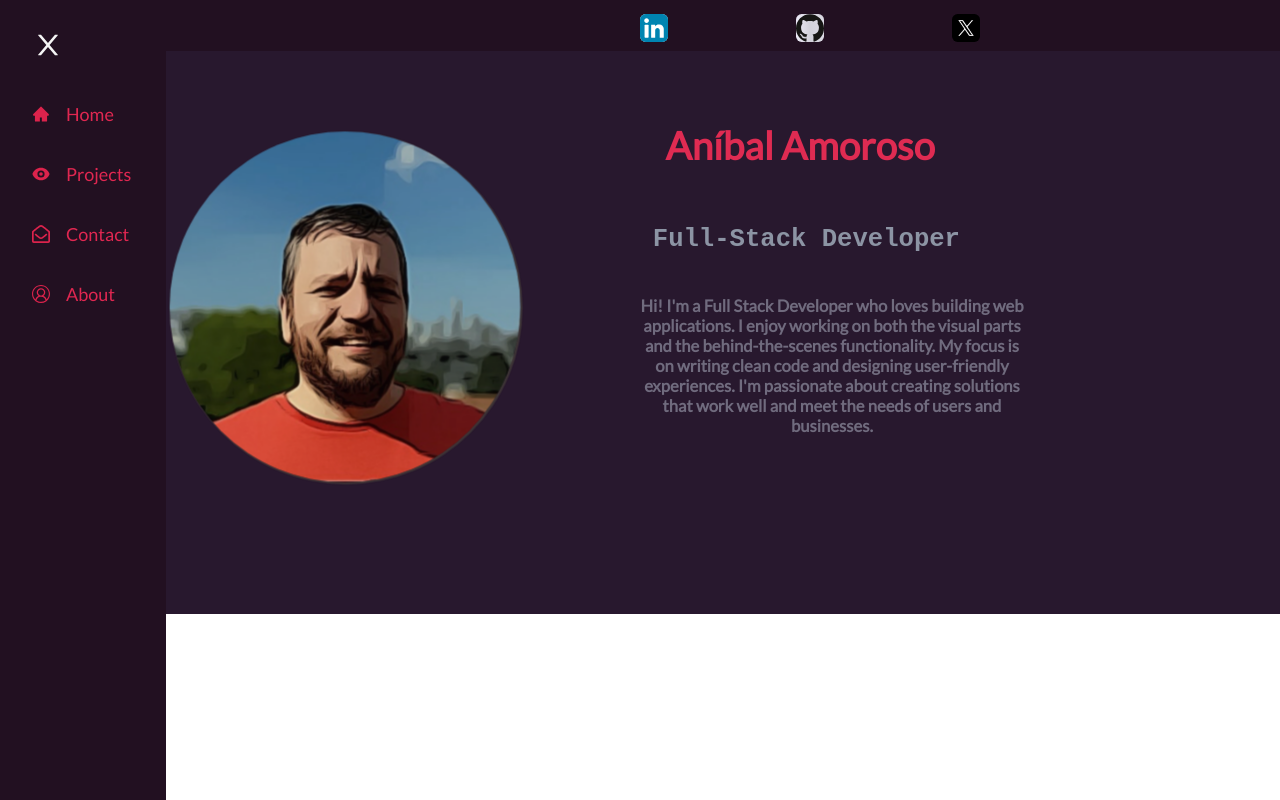
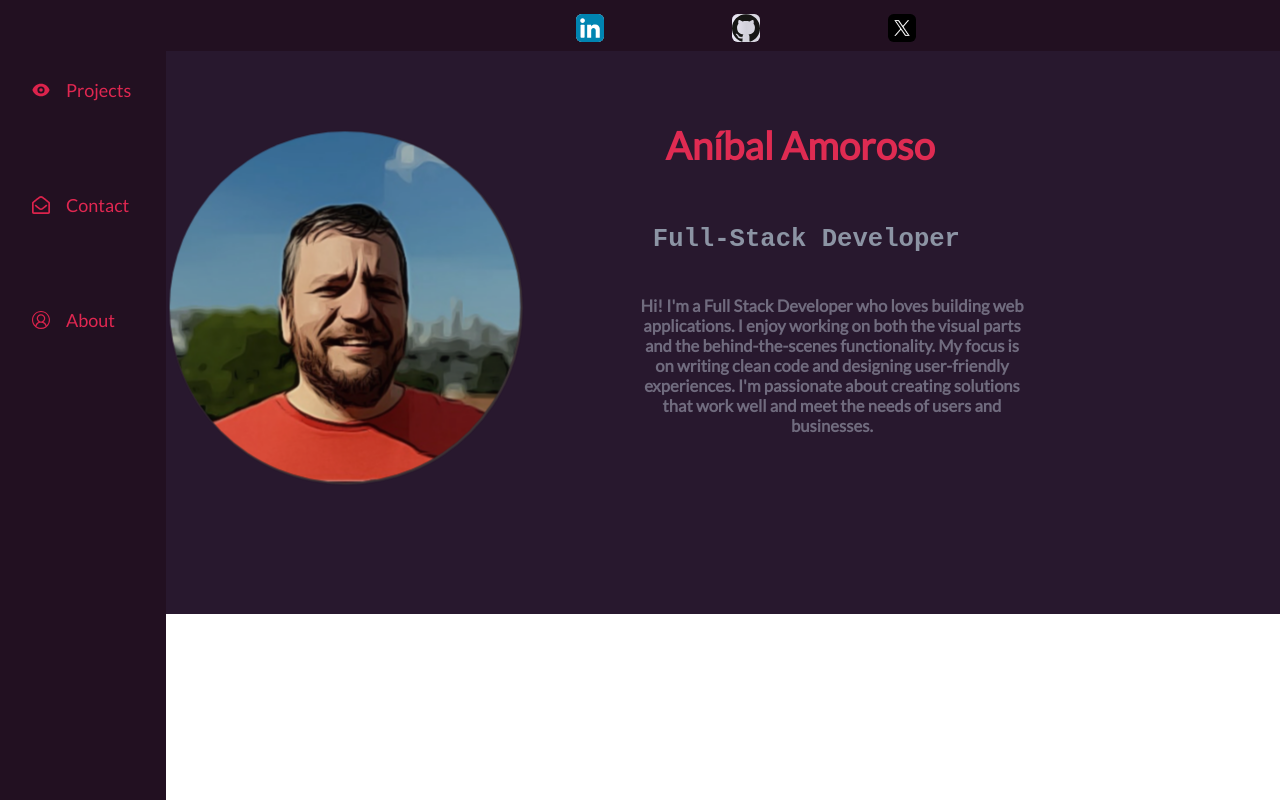
Before and after one commit to sjdev2212/portfoliosjdev, a React (Create React App) app: page / in a window 1280 px wide. Built offline with nearby package versions, Linux system fonts and the light colour scheme.

Commit message:
chore: Add carousel for task images and update navbar height and margin

```diff
--- a/src/Content.js
+++ b/src/Content.js
@@ -1,15 +1,15 @@
-/* import Carousel from '@itseasy21/react-elastic-carousel' */
-import './Content.css'
-import {useState} from 'react'
-/*  import task1 from './images/task-1.png'
-import task2 from './images/task-2.png' */
-/* import task3 from './images/home-light.png'
-import task4 from './images/add-bill.png'
-import task5 from './images/add-task.png'
-import task6 from './images/calendar.png'
-import loginLight from './images/login-light.png'
-import loginDark from './images/login-dark.png'
-import socorrosFirstHome from './images/first-home.png'
+import Carousel from "@itseasy21/react-elastic-carousel";
+import "./Content.css";
+import { useState } from "react";
+import task1 from "./images/task-1.png";
+import task2 from "./images/task-2.png";
+import task3 from "./images/home-light.png";
+import task4 from "./images/add-bill.png";
+import task5 from "./images/add-task.png";
+import task6 from "./images/calendar.png";
+import loginLight from "./images/login-light.png";
+import loginDark from "./images/login-dark.png";
+/* import socorrosFirstHome from './images/first-home.png'
 import socorrosSecondHome from './images/second-home.png'
 import socorrosContact from './images/contacto.png'
 import socorrosFooter from './images/footer.png'
@@ -20,12 +20,11 @@ import socorrosPagos  from './images/pagos.png'
  */
 
 export const Content = () => {
-
-  const [active , setActive] = useState(false)
+  const [active, setActive] = useState(false);
 
   const handleActive = () => {
-  setActive(!active)
-}
+    setActive(!active);
+  };
 
   return (
     <main className="content">
@@ -169,52 +168,56 @@ CSS
     </section>
  */}
 
-<section className='cards-container'>
-<div className='card' onClick={handleActive}>
-<h2 class="title">Task Manager </h2>
+      <section className="cards-container">
+        <div className="card" onClick={handleActive}>
+          <h2 className="title">Task Manager </h2>
         </div>
-<div className='card'>
-
-</div>
-<div className='card'>
-
-</div>
-<div className='card'>
-
-</div>
+        <div className="card"></div>
+        <div className="card"></div>
+        <div className="card"></div>
       </section>
 
-<section onClick={handleActive} className={active ?  'task-manager-active' : 'task-closed'}>
-<div className='task-content'>
+      <section
+        onClick={handleActive}
+        className={active ? "task-manager-active" : "task-closed"}
+      >
+        <div className="task-content">
           <h2>Task Manager</h2>
-<p>Introducing my comprehensive task manager application,
-        designed to keep you organized effortlessly.
-        This versatile tool empowers users to efficiently manage tasks,
-        bills, and appointments, all within a single platform.
-        With a sleek dark mode for enhanced visual comfort and a seamless toggle between Spanish and English languages,
-        the app is tailored to suit diverse user preferences.
-        Rigorously tested with Jest, it's not just a task manager;
-        it's your reliable digital assistant for staying on top of life's demands.</p>
-        <div className='task-btns'>
-        <a href='https://shimmering-buttercream-92b1e0.netlify.app/' target='_blank' rel="noreferrer" className='btn'>See Live</a>
+          <p>
+            Introducing my comprehensive task manager application, designed to
+            keep you organized effortlessly. This versatile tool empowers users
+            to efficiently manage tasks, bills, and appointments, all within a
+            single platform. With a sleek dark mode for enhanced visual comfort
+            and a seamless toggle between Spanish and English languages, the app
+            is tailored to suit diverse user preferences. Rigorously tested with
+            Jest, it's not just a task manager; it's your reliable digital
+            assistant for staying on top of life's demands.
+          </p>
+          <div className="task-btns">
+            <a
+              href="https://shimmering-buttercream-92b1e0.netlify.app/"
+              target="_blank"
+              rel="noreferrer"
+              className="btn"
+            >
+              See Live
+            </a>
 
-
-
+            <div className="carousel-task">
+              <Carousel itemsToShow={1}>
+                <img className="task-img" src={task2} alt="second pic task" />
+                <img className="task-img" src={loginLight} alt="login light" />
+                <img className="task-img" src={loginDark} alt="login dark" />
+                <img className="task-img" src={task3} alt="home light" />
+                <img className="task-img" src={task4} alt="add bill" />
+                <img className="task-img" src={task5} alt="add task" />
+                <img className="task-img" src={task6} alt="calendar" />
+                <img className="task-img" src={task1} alt="firstpic task" />
+              </Carousel>
+            </div>
           </div>
         </div>
       </section>
-
-
-
-
-
-
-
-
-
-
-
-
     </main>
-  )
-}
+  );
+};
--- a/src/Navbar.css
+++ b/src/Navbar.css
@@ -41,7 +41,8 @@
   align-items: center;
   padding: 8px 0px 8px 16px;
   list-style: none;
-  height: 60px;
+  height: 4vw;
+  margin: 5vw 0;
 }
 
 .nav-text a {
@@ -78,6 +79,11 @@ span {
   margin-left: 16px;
 
 }
+
+.disabled {
+  display: none;
+}
+
 
 .icons {
   display: grid;
@@ -135,9 +141,10 @@ span {
 
 
 @media screen and (max-width: 768px) {
-  .navbar-res{
+  .navbar-res {
     display: none;
   }
+
   .navbar {
     display: none;
   }
--- a/src/Navbar.js
+++ b/src/Navbar.js
@@ -2,15 +2,18 @@ import { Link } from "react-router-dom";
 import { useState, useEffect } from "react";
 import { SidebarData } from "./SidebarData";
 import "./Navbar.css";
-import * as AiIcons from "react-icons/ai";
-import * as FaIcons from "react-icons/fa";
+import { useLocation } from 'react-router-dom';
 import { IconContext } from "react-icons";
 import linked from "./images/link.svg";
 import github from "./images/github-icon.svg";
 import newTwitter from "./images/twitter.jpeg";
 
+
 const Navbar = () => {
   const [sidebar, setSidebar] = useState(false);
+
+  const location = useLocation();
+  console.log(location.pathname)
 
   const showSidebar = () => {
     setSidebar(!sidebar);
@@ -20,18 +23,17 @@ const Navbar = () => {
     const showSideOnTime = () => {
       setTimeout(() => {
         setSidebar(true);
-      }, 1560);
+      }, 260);
     };
     showSideOnTime();
+
   });
 
   return (
     <section className="navbar-res">
       <IconContext.Provider value={{ color: "whitesmoke", marginTop: "2vw" }}>
         <div className="navbar">
-          <Link to="#" className="menu-bars">
-            <FaIcons.FaBars onClick={showSidebar} />
-          </Link>
+
           <div className="icons">
             <ul className="icons">
               <li className="li-icons">
@@ -68,22 +70,18 @@ const Navbar = () => {
 
         <nav className={sidebar ? "nav-menu active" : "nav-menu"}>
           <ul className="nav-menu-items" onClick={showSidebar}>
-            <li className="navbar-toggle">
-              <Link to="#" className="menu-bars">
-                <AiIcons.AiOutlineClose />
-              </Link>
-            </li>
+
 
             {SidebarData.map((item, index) => {
-              return (
-                <li key={index} className={item.cName}>
-                  <Link to={item.path} className="nav-text">
+              return  (
+                <li key={index} className={ item.path ===  location.pathname ?  'disabled'  :  item.cName}>
+                <Link to={item.path} className="nav-text">
 
-                  {item.icon}
+                {item.icon}
 
-                    <span>{item.title}</span>
-                  </Link>
-                </li>
+                  <span className={item.title === location.pathname ?  'disabled' : "show"}>{item.title}</span>
+                </Link>
+              </li>
               );
             })}
           </ul>
```
Also changed, not shown: src/App.js (+6 -2 lines), src/GetName.js (added). Lines whose indentation alone changed are shown as unchanged.
